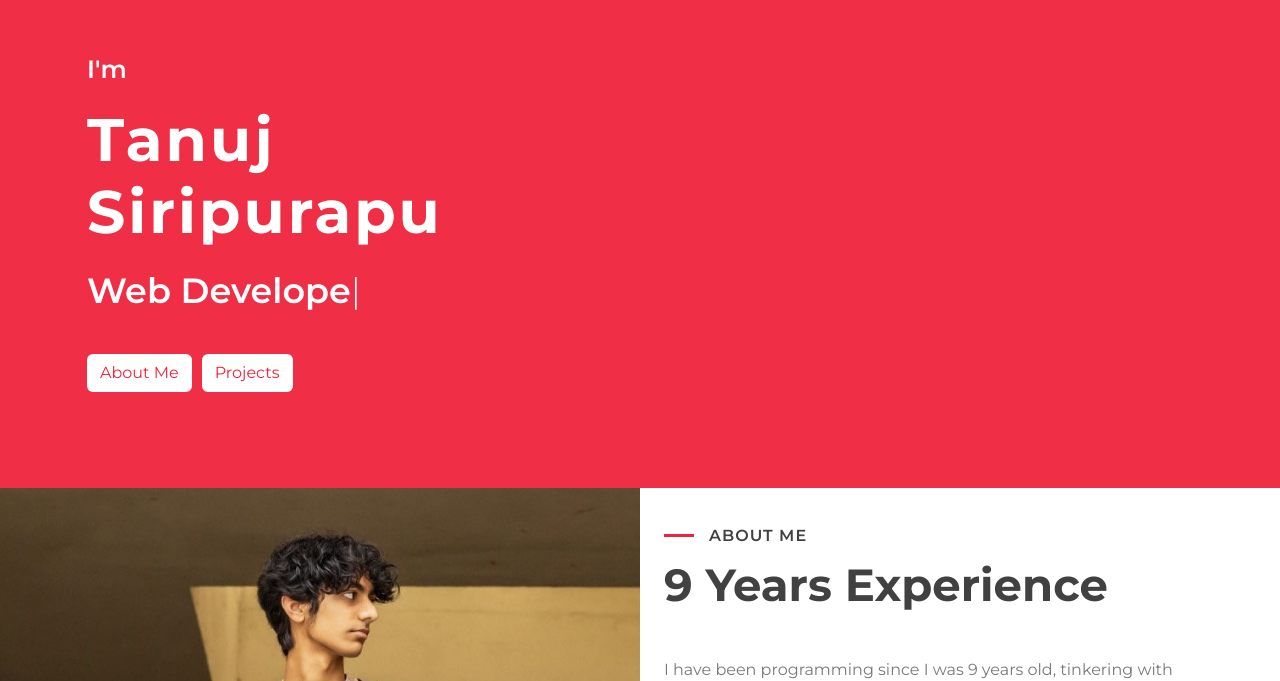
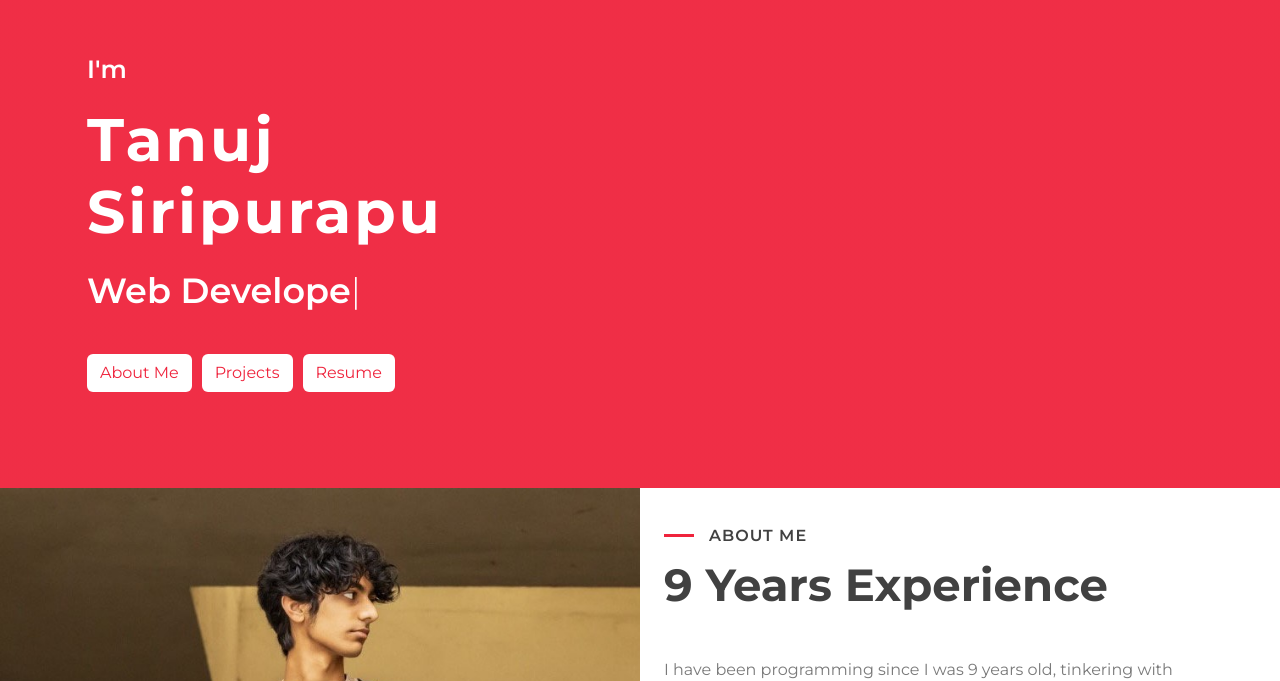
Before and after one commit to TanujKS/personal-website, a Vue app: page / in a window 1280 px wide. Shown: the part 119-800 px from the top of the page. Built offline with nearby package versions, Linux system fonts and the light colour scheme.

Commit message:
add: resume

```diff
--- a/src/components/Hero.vue
+++ b/src/components/Hero.vue
@@ -8,11 +8,20 @@
               <p>I'm</p>
               <h1>Tanuj Siripurapu</h1>
               <h2 ref="typedElement"></h2>
-              <div class="typed-text">Student, Web Developer, App Developer, Hackathon Organizer, Climber</div>
+              <div class="typed-text">
+                Student, Web Developer, App Developer, Hackathon Organizer, Climber
+              </div>
             </div>
             <div class="hero-btn">
               <a class="btn" id="dynamic-btn" :href="dynamicButtonHref">{{ dynamicButtonText }}</a>
               <a class="btn" href="#portfolio">Projects</a>
+              <a
+                class="btn"
+                href="https://cdn.tanuj.xyz/resume.pdf"
+                target="_blank"
+                rel="noopener noreferrer"
+                >Resume</a
+              >
             </div>
           </div>
         </div>
@@ -30,7 +39,9 @@ const isMobile = ref(false)
 
 // Mobile detection function
 const detectMobile = () => {
-  isMobile.value = /Mobi|Android|iPhone|iPad|iPod|BlackBerry|IEMobile|Opera Mini/i.test(navigator.userAgent)
+  isMobile.value = /Mobi|Android|iPhone|iPad|iPod|BlackBerry|IEMobile|Opera Mini/i.test(
+    navigator.userAgent,
+  )
 }
 
 // Computed properties for dynamic button
@@ -55,7 +66,7 @@ onMounted(() => {
       backDelay: 2000,
       loop: true,
       showCursor: true,
-      cursorChar: '|'
+      cursorChar: '|',
     })
   }
 
@@ -70,7 +81,7 @@ onMounted(() => {
   width: 100%;
   padding: 120px 0 0 0;
   overflow: hidden;
-  background: linear-gradient(rgba(239, 35, 60, .95), rgba(239, 35, 60, .95));
+  background: linear-gradient(rgba(239, 35, 60, 0.95), rgba(239, 35, 60, 0.95));
   background-position: center;
   background-repeat: no-repeat;
   background-size: cover;
@@ -115,7 +126,7 @@ onMounted(() => {
 
 .hero .hero-btn .btn {
   margin-top: 35px;
-  color: #EF233C;
+  color: #ef233c;
   background: #ffffff;
   box-shadow: inset 0 0 0 50px #ffffff;
 }
@@ -127,8 +138,12 @@ onMounted(() => {
   border-color: #ffffff;
 }
 
-.hero .hero-btn .btn:first-child {
+.hero .hero-btn .btn {
   margin-right: 10px;
+}
+
+.hero .hero-btn .btn:last-child {
+  margin-right: 0;
 }
 
 /* Responsive styles */
```
